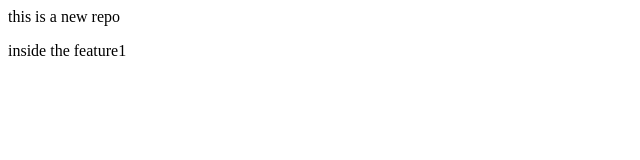
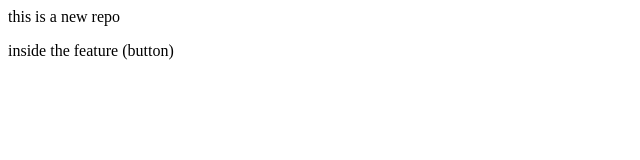
Before and after one commit to khannalakshay9728-tech/localrepo, a plain HTML site: page index.html in a window 1280 px wide. Shown: the full height of the page, 0-640 px from the left. Drawn offline with Linux system fonts and the light colour scheme.

```diff
--- a/index.html
+++ b/index.html
@@ -1,2 +1,2 @@
 <p> this is a new repo</p>
-<p> inside the feature1</p>
+<p> inside the feature (button)</p>
```
